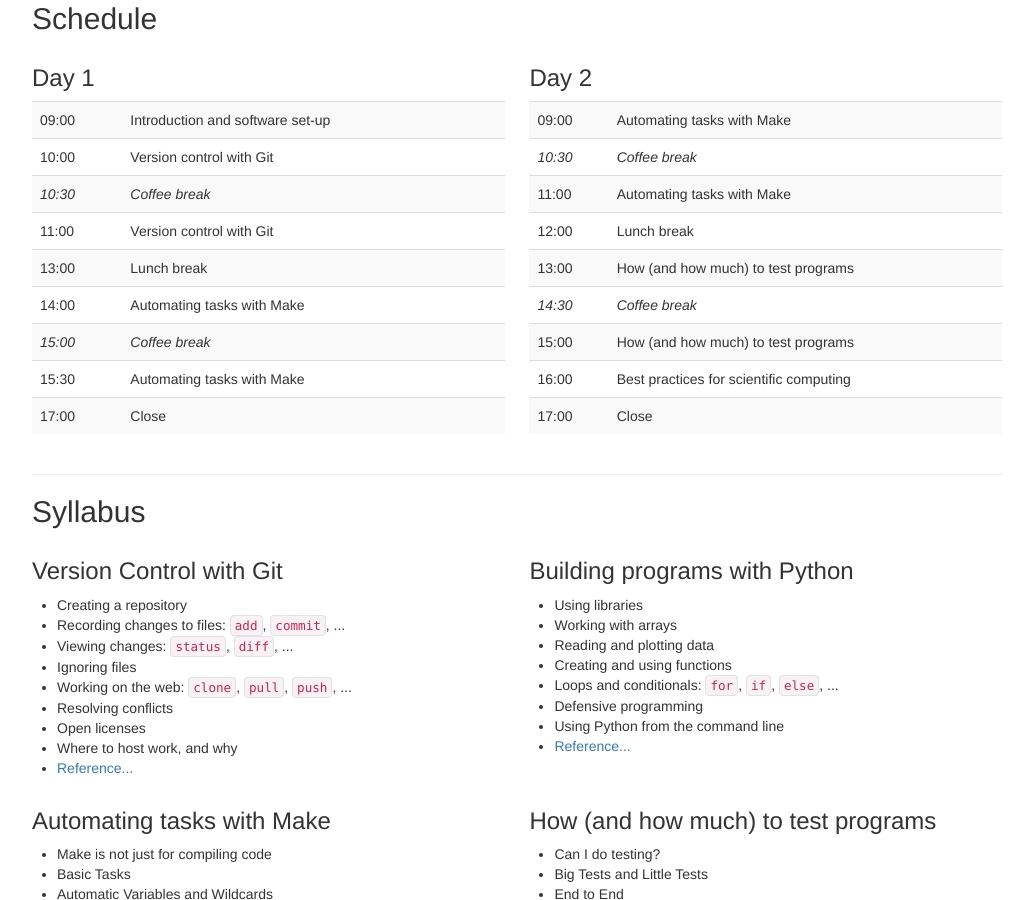
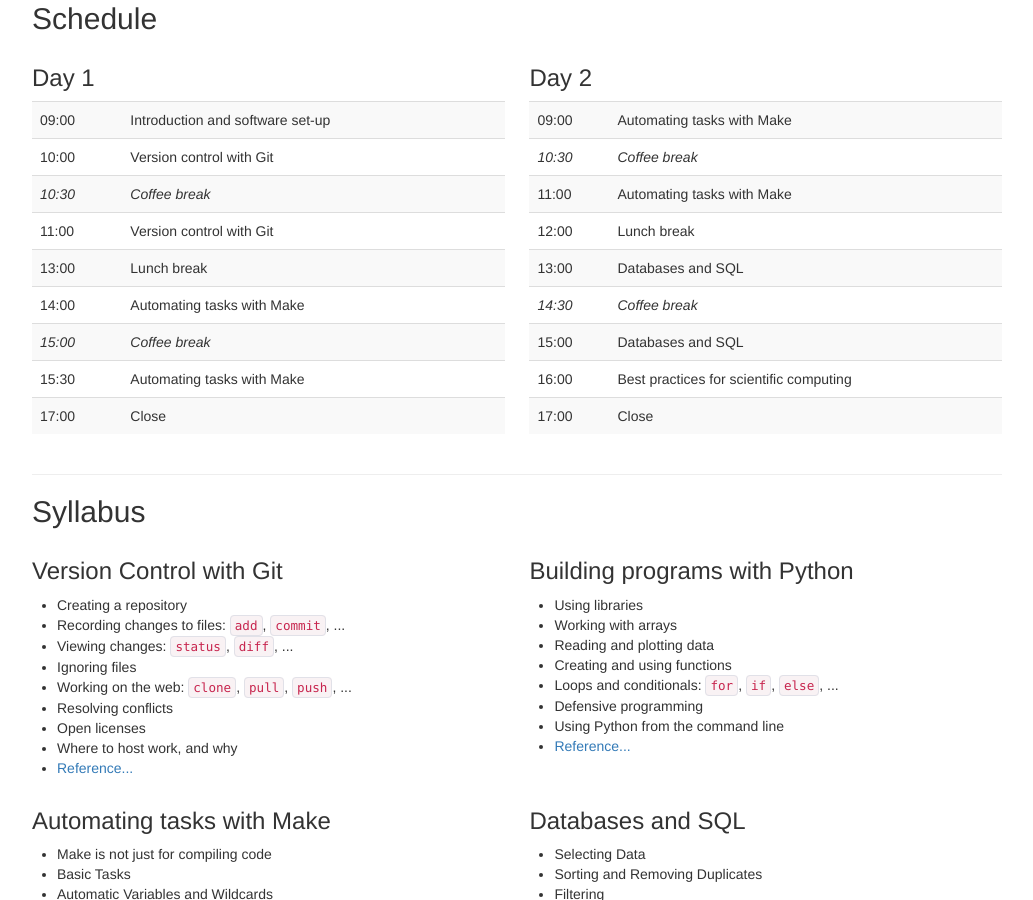
Before and after one commit to gperu/2016-06-09-Belfast, a Jekyll site: the page built from index.html, in a window 1280 px wide and 900 px high, scrolled down 1027 px. Shown: the whole window, without its empty margins (168-1201 px from the left). Built offline with Jekyll 4.4.1, drawn with Linux system fonts in a browser that asks for light colours; some of the changed text lies outside the part shown.

Commit message:
Replaced testing with SQL (initial)
Need to change setup info and check for remaining testing references etc.

```diff
--- a/index.html
+++ b/index.html
@@ -12,7 +12,7 @@ registration: open
 instructor: ["Emmanouil (Manos) Farsarakis","TBC"]
 helper: ["TBC"]
 contact: support@archer.ac.uk
-lessons: ['Git', 'Python', 'Make', 'Best practices for scientific computing', 'Testing']
+lessons: ['Git', 'Python', 'Make', 'Best practices for scientific computing', 'Databases and SQL']
 ---
 
 <h2>General Information</h2>
@@ -141,9 +141,9 @@ href="https://hackpad.com/ARCHER-SWC-EPCC-Feb2016-p93Xj6LacO2">this page</a>.
       <tr> <td><em>10:30</em></td> <td><em>Coffee break</em></td> </tr>
       <tr> <td>11:00</td> <td>Automating tasks with Make</td> </tr>
       <tr> <td>12:00</td> <td>Lunch break</td> </tr>
-      <tr> <td>13:00</td> <td>How (and how much) to test programs</td> </tr>
+      <tr> <td>13:00</td> <td>Databases and SQL</td> </tr>
       <tr> <td><em>14:30</em></td> <td><em>Coffee break</em></td> </tr>
-      <tr> <td>15:00</td> <td>How (and how much) to test programs</td> </tr>
+      <tr> <td>15:00</td> <td>Databases and SQL</td> </tr>
       <tr> <td>16:00</td> <td>Best practices for scientific computing</td> </tr>
       <tr> <td>17:00</td> <td>Close</td> </tr>
     </table>
@@ -196,14 +196,19 @@ href="https://hackpad.com/ARCHER-SWC-EPCC-Feb2016-p93Xj6LacO2">this page</a>.
     </ul>
   </div>
   <div class="span6">
-    <h3>How (and how much) to test programs</h3>
+    <h3>Databases and SQL</h3>
     <ul>
-      <li>Can I do testing?</li>
-      <li>Big Tests and Little Tests</li>
-      <li>End to End</li>
-      <li>Unit Testing</li>
-      <li>Putting Tests Together</li>
-      <li><a href="novice/testing/index.html">Reference...</a></li>
+      <li>Selecting Data</li>
+      <li>Sorting and Removing Duplicates</li>
+      <li>Filtering</li>
+      <li>Calculating New Values</li>
+      <li>Missing Data</li>
+      <li>Aggregation</li>
+      <li>Combining Data</li>
+      <li>Data Hygiene</li>
+      <li>Creating and Modifying Data</li>
+      <li>Programming with Databases</li>
+      <li><a href="http://swcarpentry.github.io/sql-novice-survey/reference.html">Reference...</a></li>
      </ul>
   </div>
 </div>
@@ -284,7 +289,7 @@ Software Carpentry online lessons:
 <li><a href="novice/python/index.html">Programming with Python</a></li>
 <li><a href="intermediate/make/">Automating tasks with make</a></li>
 <li><a href="http://software-carpentry.org/v4/make/index.html">Make</a> (v4)</li>
-<li><a href="http://software-carpentry.org/v4/test/index.html">Testing</a> (v4)</li>
+<li><a href="http://swcarpentry.github.io/sql-novice-survey/">Testing</a> (v4)</li>
 </ul>
 <p>
 Git:
```
